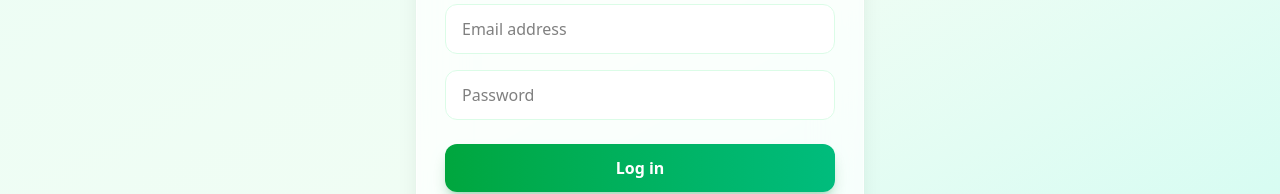
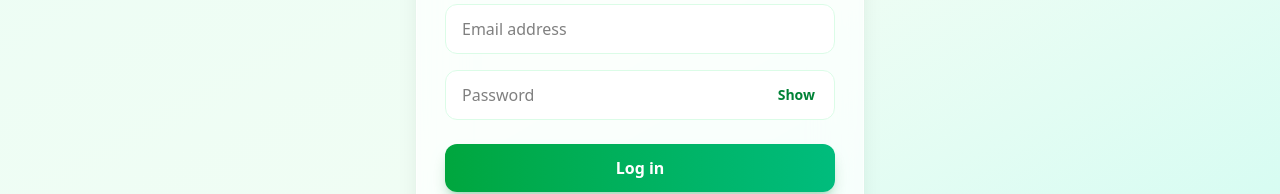
Before and after one commit to Code-Script/cutlink, a Next.js app: page /login in a window 1280 px wide. Shown: the part 372-566 px from the top of the page. Built offline with nearby package versions, Linux system fonts and the light colour scheme; no server answers.

Commit message:
added "show" button to password field of login and signup pages

```diff
--- a/components/AuthForm.js
+++ b/components/AuthForm.js
@@ -8,6 +8,7 @@ export default function AuthForm({ mode }) {
   const router = useRouter();
   const [email, setEmail] = useState("");
   const [password, setPassword] = useState("");
+  const [isPasswordVisible, setIsPasswordVisible] = useState(false);
   const [error, setError] = useState("");
   const [isSubmitting, setIsSubmitting] = useState(false);
   const isSignup = mode === "signup";
@@ -41,7 +42,17 @@ export default function AuthForm({ mode }) {
       <p className="mt-2 text-sm leading-6 text-green-950/65">Sign in to save and revisit your shortened links.</p>
       <div className="mt-6 space-y-4">
         <input required type="email" value={email} onChange={(event) => setEmail(event.target.value)} placeholder="Email address" className="w-full rounded-xl border border-green-100 bg-white px-4 py-3 outline-none focus:border-green-500 focus:ring-4 focus:ring-green-500/15" />
-        <input required minLength={8} type="password" value={password} onChange={(event) => setPassword(event.target.value)} placeholder="Password" className="w-full rounded-xl border border-green-100 bg-white px-4 py-3 outline-none focus:border-green-500 focus:ring-4 focus:ring-green-500/15" />
+        <div className="relative">
+          <input required minLength={8} type={isPasswordVisible ? "text" : "password"} value={password} onChange={(event) => setPassword(event.target.value)} placeholder="Password" className="w-full rounded-xl border border-green-100 bg-white px-4 py-3 pr-20 outline-none focus:border-green-500 focus:ring-4 focus:ring-green-500/15" />
+          <button
+            type="button"
+            onClick={() => setIsPasswordVisible((visible) => !visible)}
+            aria-label={isPasswordVisible ? "Hide password" : "Show password"}
+            className="absolute inset-y-0 right-3 my-auto h-8 rounded-lg px-2 text-sm font-semibold text-green-700 hover:bg-green-50 focus:outline-none focus:ring-2 focus:ring-green-500/40"
+          >
+            {isPasswordVisible ? "Hide" : "Show"}
+          </button>
+        </div>
       </div>
       {error && <p className="mt-4 text-sm font-medium text-red-600">{error}</p>}
       <button disabled={isSubmitting} className="mt-6 w-full rounded-xl bg-gradient-to-r from-green-600 to-emerald-500 py-3 font-bold text-white shadow-lg shadow-green-700/25 disabled:cursor-not-allowed disabled:opacity-60">
```
